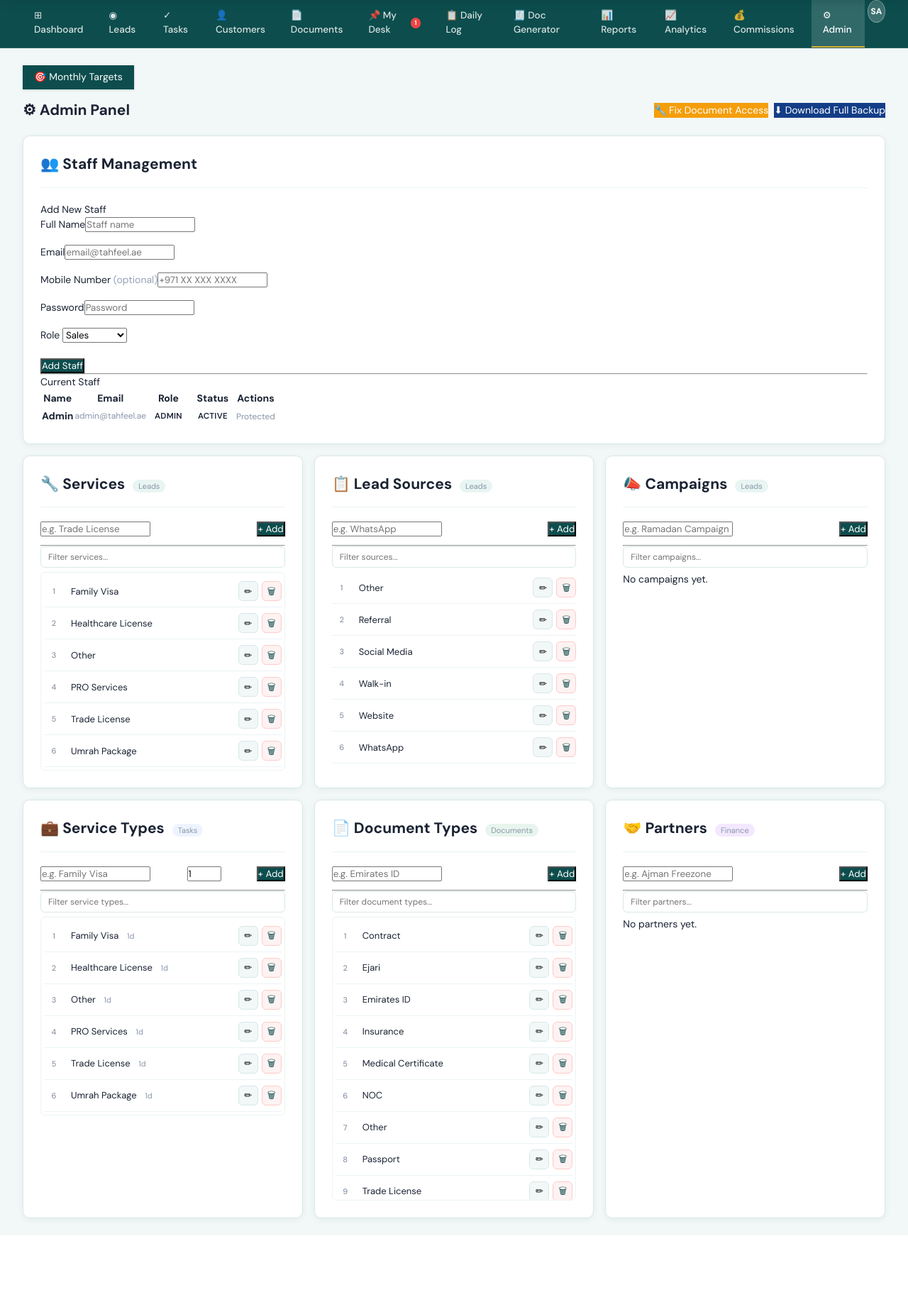
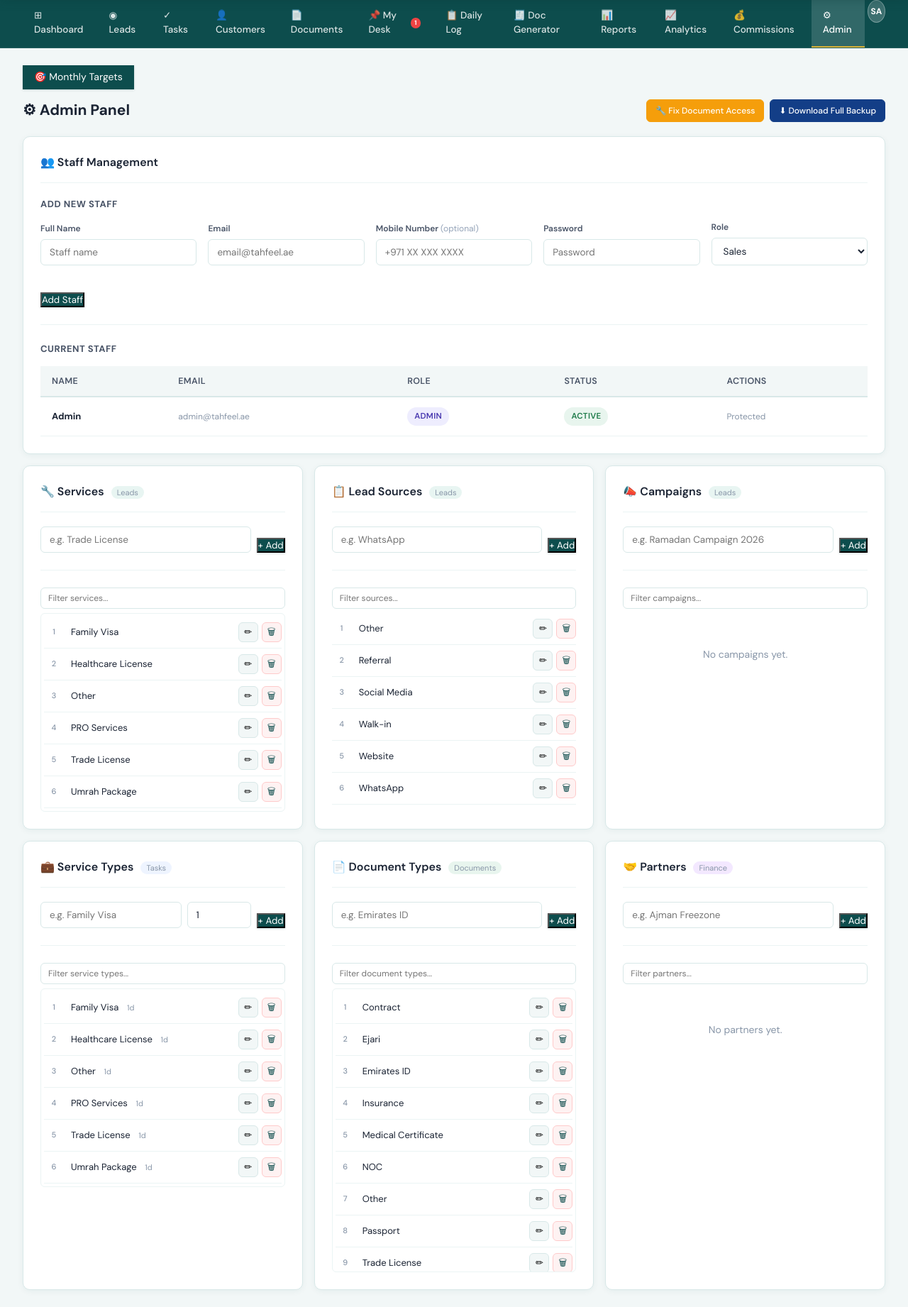
Before and after one commit to tahfeelholidayz-code/tahfeel-holidays-crm, a Flask app: page /admin in a window 1280 px wide. Shown: the part 56-1898 px from the top of the page at 71% size. Before the commit the page ends 1797 px from the top, so only its background shows below. Run offline with Flask 3, Linux system fonts and the light colour scheme; the visitor is signed in with stand-in values (Sample User, id 1); parts of the project's set-up code (start-up, migrations or seed data) failed here and were passed over.

Commit message:
Add missing CSS classes for complete UI coverage
- Add .btn-sm for small buttons
- Add .form-row-2 for 2-column form layouts
- Add .section-label for form section headers
- Add .divider for horizontal rules
- Add comprehensive .form-group input/select/textarea styles
- Add .badge variants: active, inactive, admin, finance, sales, operations, staff
- Add .card-body and .empty state styles
- Add generic table styles (not just .table class)
- Fix all admin panel and form styling issues

```diff
--- a/static/css/tahfeel.css
+++ b/static/css/tahfeel.css
@@ -267,10 +267,25 @@ input, select, textarea, button { font-family: var(--font); }
   padding-bottom: 16px;
   border-bottom: 1px solid var(--border-light);
 }
+.card-header h2 {
+  font-size: 16px;
+  font-weight: 600;
+  color: var(--text-primary);
+  margin: 0;
+}
+.card-body {
+  padding: 0;
+}
 .card-title {
   font-size: 16px;
   font-weight: 600;
   color: var(--text-primary);
+}
+.empty {
+  text-align: center;
+  padding: 48px 24px;
+  color: var(--text-muted);
+  font-size: 14px;
 }
 
 /* ── Stats Cards ───────────────────────────────────────── */
@@ -414,6 +429,27 @@ input, select, textarea, button { font-family: var(--font); }
   border-color: var(--primary);
   color: var(--primary);
 }
+.btn-sm {
+  padding: 6px 12px;
+  font-size: 12px;
+  height: 32px;
+  display: inline-flex;
+  align-items: center;
+  gap: 4px;
+  border-radius: var(--radius-sm);
+  border: 1px solid var(--border);
+  background: white;
+  color: var(--text-primary);
+  cursor: pointer;
+  font-weight: 500;
+  text-decoration: none;
+  transition: var(--transition);
+}
+.btn-sm:hover {
+  border-color: var(--primary);
+  color: var(--primary);
+  background: var(--bg);
+}
 
 /* ── Filter Bar ────────────────────────────────────────── */
 .filter-bar {
@@ -467,6 +503,52 @@ input, select, textarea, button { font-family: var(--font); }
 .form-group {
   margin-bottom: 18px;
 }
+.form-row-2 {
+  display: grid;
+  grid-template-columns: repeat(auto-fit, minmax(200px, 1fr));
+  gap: 16px;
+  margin-bottom: 16px;
+}
+.section-label {
+  font-size: 13px;
+  font-weight: 700;
+  color: var(--text-secondary);
+  text-transform: uppercase;
+  letter-spacing: 0.5px;
+  margin-bottom: 14px;
+  display: block;
+}
+.divider {
+  border: none;
+  border-top: 1px solid var(--border-light);
+  margin: 24px 0;
+}
+.form-group label {
+  display: block;
+  font-size: 12px;
+  font-weight: 600;
+  color: var(--text-secondary);
+  margin-bottom: 6px;
+}
+.form-group input,
+.form-group select,
+.form-group textarea {
+  width: 100%;
+  padding: 9px 12px;
+  border: 1.5px solid var(--border);
+  border-radius: var(--radius-sm);
+  font-size: 13.5px;
+  color: var(--text-primary);
+  transition: var(--transition);
+  background: var(--surface);
+}
+.form-group input:focus,
+.form-group select:focus,
+.form-group textarea:focus {
+  outline: none;
+  border-color: var(--primary);
+  box-shadow: 0 0 0 3px rgba(13,77,77,.08);
+}
 .form-label {
   display: block;
   font-size: 13px;
@@ -503,11 +585,13 @@ input, select, textarea, button { font-family: var(--font); }
 .table-wrapper {
   overflow-x: auto;
 }
+table,
 .table {
   width: 100%;
   border-collapse: collapse;
   font-size: 13px;
 }
+table th,
 .table th {
   background: var(--bg);
   color: var(--text-secondary);
@@ -519,11 +603,13 @@ input, select, textarea, button { font-family: var(--font); }
   text-transform: uppercase;
   letter-spacing: .3px;
 }
+table td,
 .table td {
   padding: 14px 16px;
   border-bottom: 1px solid var(--border-light);
   color: var(--text-primary);
 }
+table tr:hover,
 .table tr:hover {
   background: var(--bg);
 }
@@ -558,6 +644,34 @@ input, select, textarea, button { font-family: var(--font); }
 .badge-purple {
   background: var(--purple-bg);
   color: var(--purple);
+}
+.badge-active {
+  background: var(--success-bg);
+  color: var(--success);
+}
+.badge-inactive {
+  background: var(--border-light);
+  color: var(--text-muted);
+}
+.badge-admin {
+  background: var(--purple-bg);
+  color: var(--purple);
+}
+.badge-finance {
+  background: var(--info-bg);
+  color: var(--info);
+}
+.badge-sales {
+  background: var(--success-bg);
+  color: var(--success);
+}
+.badge-operations {
+  background: var(--warning-bg);
+  color: var(--warning);
+}
+.badge-staff {
+  background: var(--border-light);
+  color: var(--text-secondary);
 }
 
 /* ── Login Page ────────────────────────────────────────── */
```
